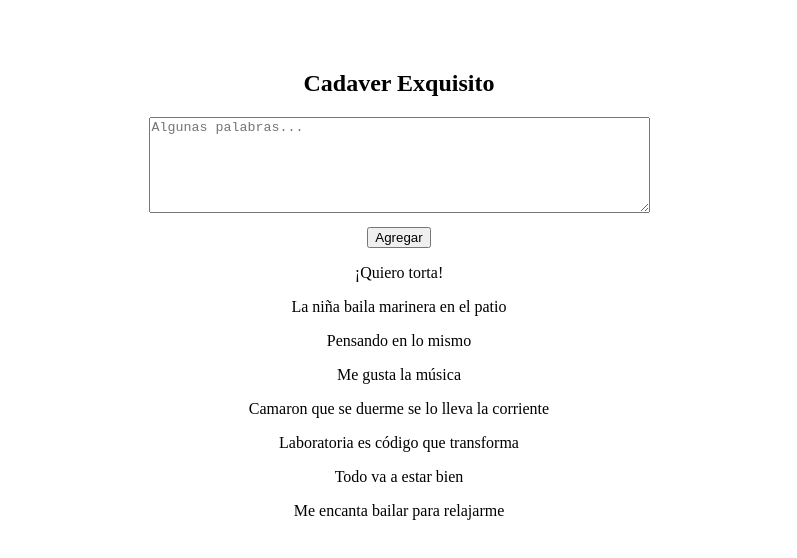
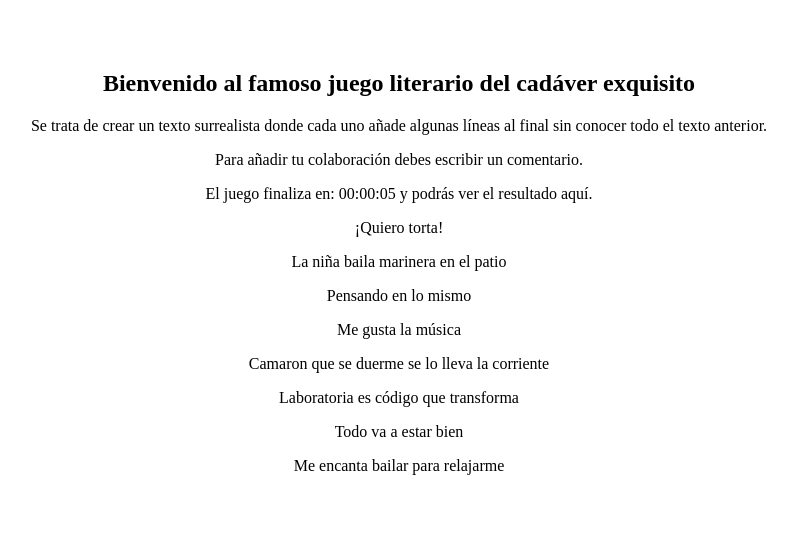
Before and after one commit to flordeciruela/Angular-form, an Angular app: page / in a window 1280 px wide. Shown: the top 558 px of the page, without its empty margins (241-1038 px from the left). Built offline with nearby package versions, Linux system fonts and the light colour scheme.

Commit message:
hidding text

```diff
--- a/src/app/app.component.html
+++ b/src/app/app.component.html
@@ -1,10 +1,15 @@
 
 <section>
   <h1>{{title}}</h1>
-  <form [formGroup]="form">
-    <textarea #newString rows="6" cols="60" placeholder="Algunas palabras..." maxlength="10" formControlName="name" (keyup.enter)="addString(newString.value); newString.value=''"
+  <p>Se trata de crear un texto surrealista donde cada uno añade algunas lí­neas al final sin conocer todo el texto anterior.</p>
+  <p>Para añadir tu colaboración debes escribir un comentario.</p>
+  <p>El juego finaliza en: 00:00:05 y podrás ver el resultado aquí.</p>
+  <form [formGroup]="form" *ngIf="!gameOver">
+    <textarea #newString rows="6" cols="60" placeholder="Exprésate..." maxlength="10" formControlName="name" (keyup.enter)="addString(newString.value); newString.value=''"
       (blur)="addString(newString.value); newString.value='' " required></textarea>
     <input type="submit" (click)="addString(newString.value)" value="Agregar">
   </form>
-  <p *ngFor="let text of arr">{{text}}</p>
+  <div id="gameResult" *ngIf="gameOver">
+    <p *ngFor="let text of arr">{{text}}</p>
+  </div>
 </section>
--- a/src/app/app.component.ts
+++ b/src/app/app.component.ts
@@ -8,11 +8,11 @@ import data from './app.data';
   styleUrls: ['./app.component.css']
 })
 export class AppComponent implements OnInit {
-  title = 'Cadaver Exquisito';
+  title = 'Bienvenido al famoso juego literario del cadáver exquisito';
   form: FormGroup;
   fb: FormBuilder;
   arr = data;
-
+  gameOver = false;
   constructor(fb: FormBuilder) {
     this.fb = fb;
   }
@@ -21,12 +21,18 @@ export class AppComponent implements OnInit {
     if (newString) {
       this.arr.push(newString);
     }
+    console.log(this.arr);
   }
 
   ngOnInit(){
     this.form = this.fb.group({
       name: ['']
     })
+
+    setTimeout(() => {
+      this.gameOver = true;
+      console.log("Game Over");
+    }, 5000);
   }
 
 }
```
